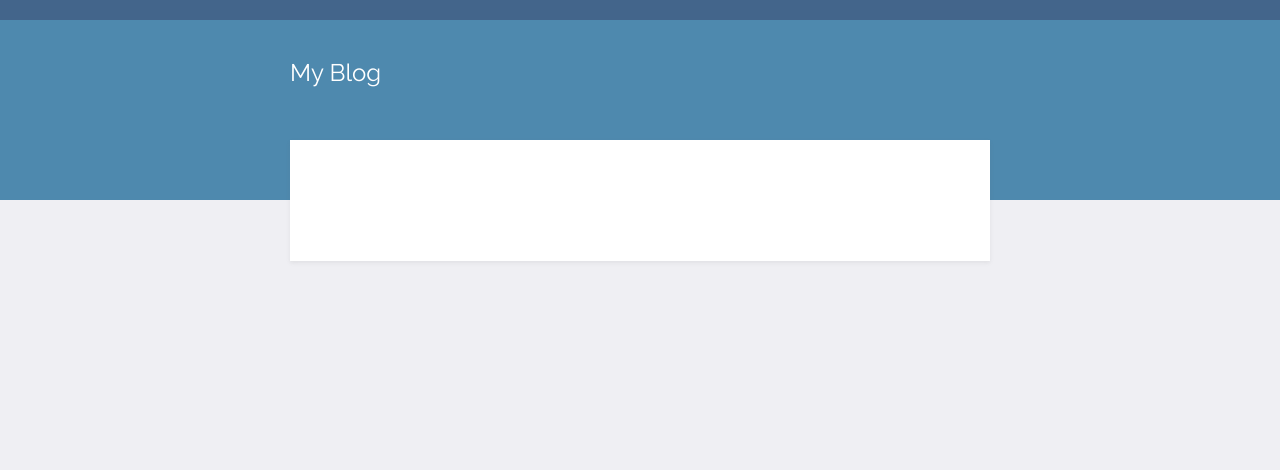
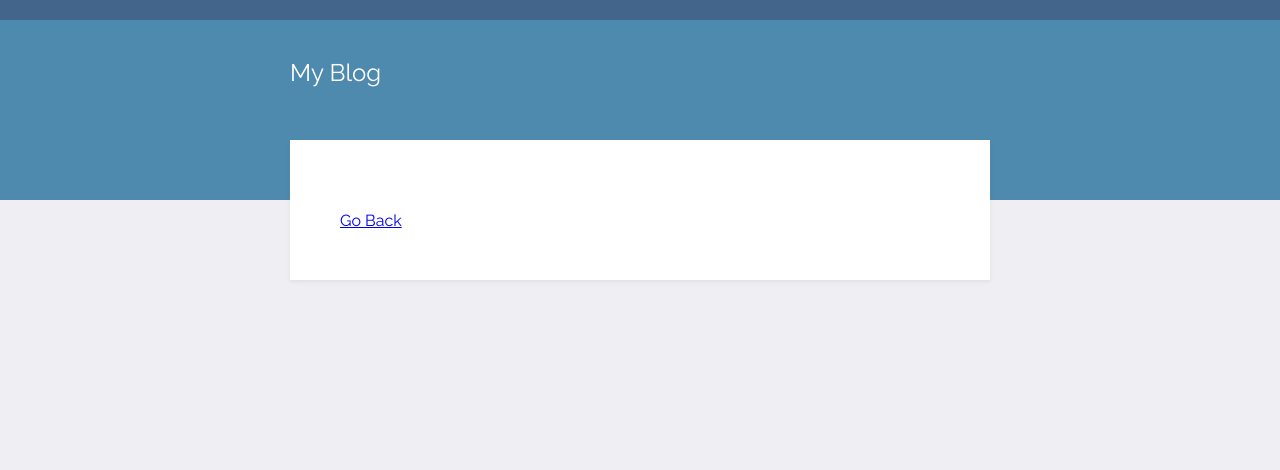
Before and after one commit to Marshal10/Blog-page-using-Flask, a Flask app: page /post/1 in a window 1280 px wide. Shown: the top 470 px of the page. Run offline with Flask 3, Linux system fonts and the light colour scheme.

Commit message:
Back functionality

```diff
--- a/templates/post.html
+++ b/templates/post.html
@@ -19,6 +19,7 @@
           <h1>{{ post.title }}</h1>
           <h2>{{ post.subtitle }}</h2>
           <p>{{ post.body }}</p>
+          <a href="{{url_for('home')}}">Go Back</a>
         </div>
       </div>
     </div>
```
